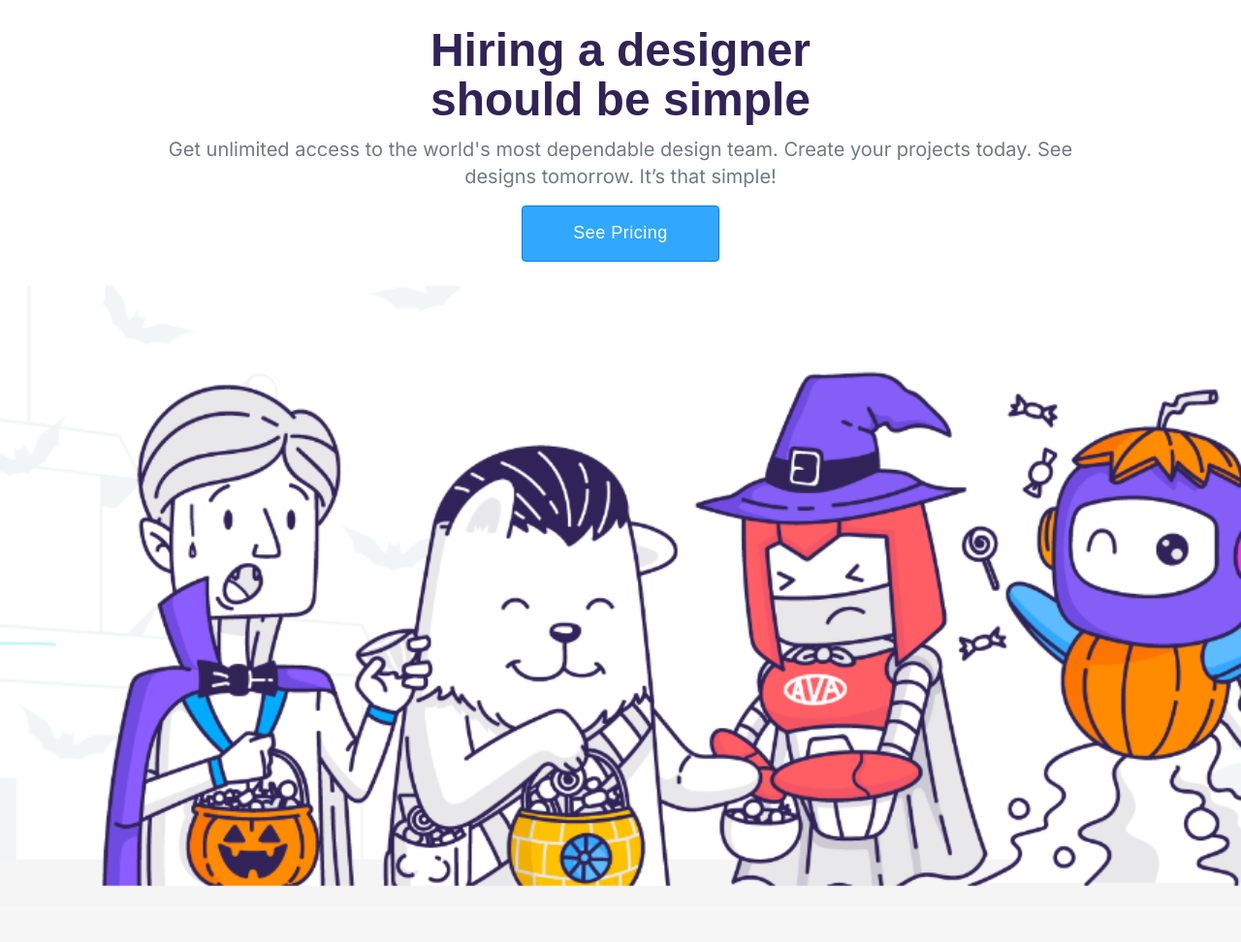
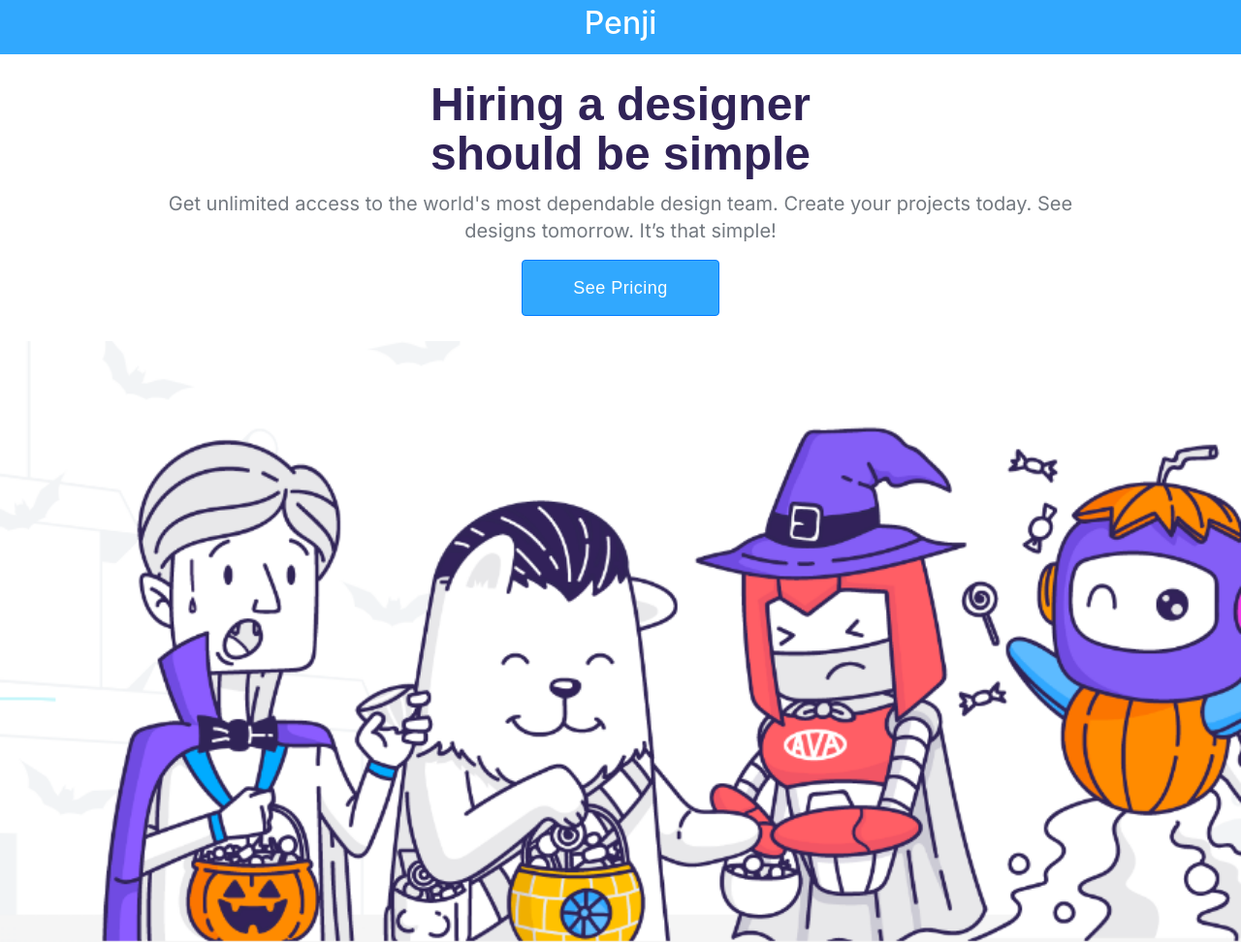
Before and after one commit to Avinashbawage/New, a plain HTML site: page index.html in a window 1280 px wide. Shown: the top 972 px of the page at 97% size. Drawn offline with nearby package versions, Linux system fonts and the light colour scheme; a web font is replaced by a local one.

Commit message:
penji-website

```diff
--- a/index.html
+++ b/index.html
@@ -77,11 +77,21 @@ line-height: 1.5;
 
 }
 
+.w_header , .w_footer{
+  width: 100%;
+  background-color: #31A8FE;
+  text-align: center;
+  font-weight: 500;
+  color: #fff;
+  padding: 5px;
+}
 
     </style>
     <title>Penji</title>
   </head>
   <body>
+
+    <div class="w_header"><h2>Penji </h2> </div>
     <div class=" ">
 
       <div class="h-header-content">
@@ -363,6 +373,8 @@ line-height: 1.5;
       </div>
     </div>
 
+    <footer class="w_footer">&copy; Copyright 2021 Penji</footer>
+
     <script
       src="https://code.jquery.com/jquery-3.3.1.slim.min.js"
       integrity="sha384-q8i/X+965DzO0rT7abK41JStQIAqVgRVzpbzo5smXKp4YfRvH+8abtTE1Pi6jizo"
```
